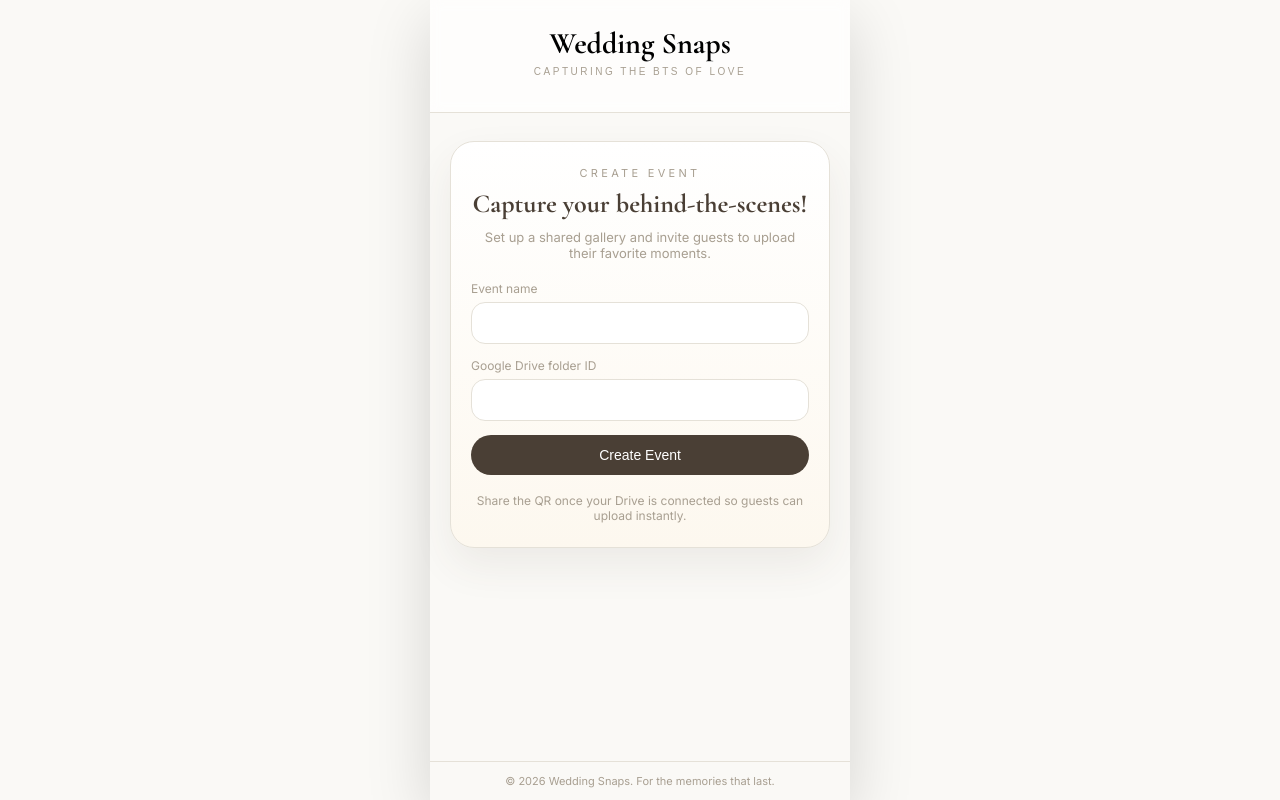
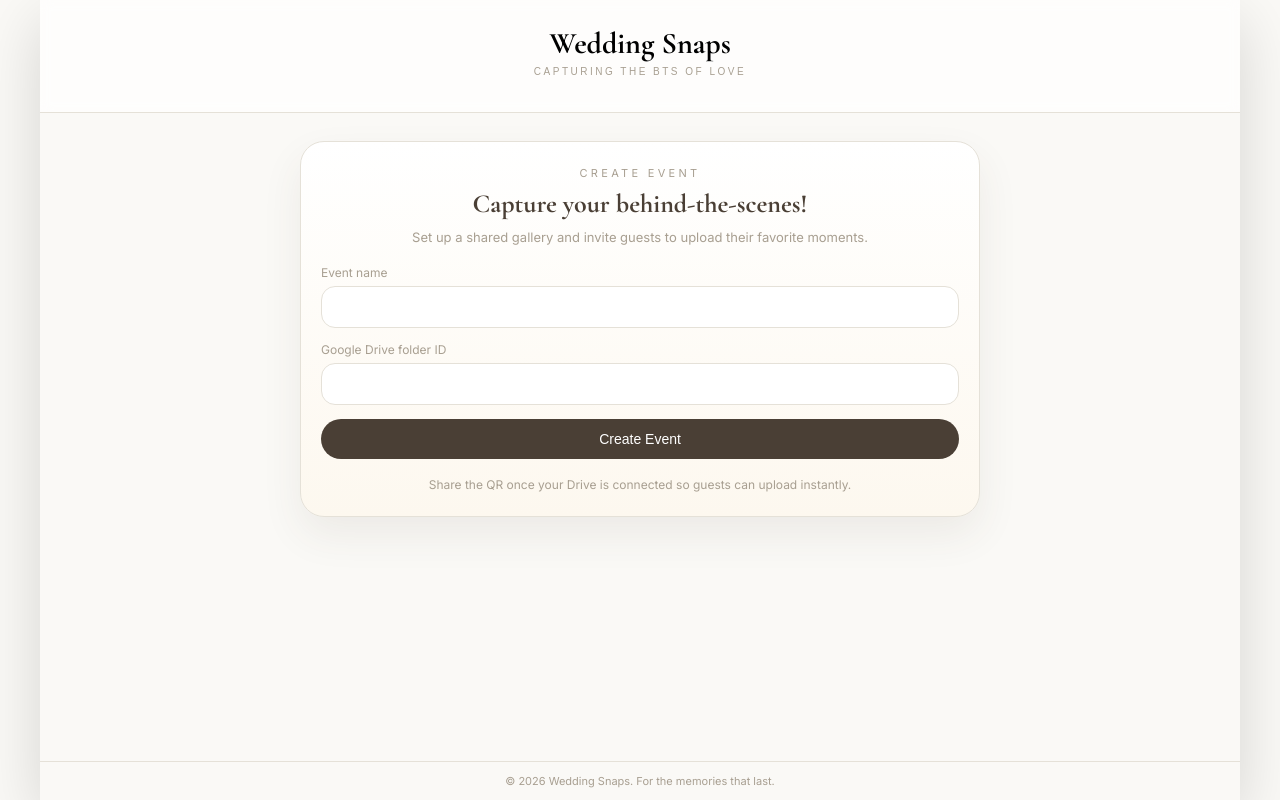
Before and after one commit to demosthenesd/wedding-snaps-v2, a React (Vite) app in the folder frontend/: page / in a window 1280 px wide. Built offline with nearby package versions, Linux system fonts and the light colour scheme; no server answers.

Commit message:
made it wide on desktop

```diff
--- a/frontend/src/styles.css
+++ b/frontend/src/styles.css
@@ -924,3 +924,45 @@ body {
   font-size: 10px;
   margin: 0 0 6px;
 }
+
+@media (min-width: 768px) {
+  .album {
+    max-width: 960px;
+  }
+
+  .album-content {
+    padding: 0 24px 24px;
+  }
+
+  .personal-grid {
+    padding: 24px 0;
+  }
+
+  .grid {
+    grid-template-columns: repeat(3, minmax(0, 1fr));
+    gap: 16px;
+  }
+
+  .stream-grid {
+    grid-template-columns: repeat(2, minmax(0, 1fr));
+  }
+
+  .panel-card {
+    max-width: 680px;
+    margin: 0 auto;
+  }
+}
+
+@media (min-width: 1200px) {
+  .album {
+    max-width: 1200px;
+  }
+
+  .grid {
+    grid-template-columns: repeat(4, minmax(0, 1fr));
+  }
+
+  .stream-grid.grid {
+    grid-template-columns: repeat(4, minmax(0, 1fr));
+  }
+}
```
